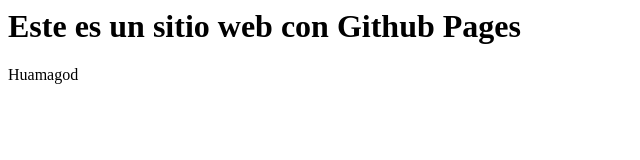
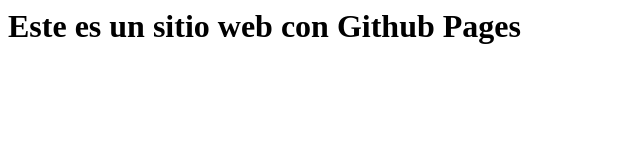
Before and after one commit to neydan-19/neydan-19, a plain HTML site: page index.html in a window 1280 px wide. Shown: the full height of the page, 0-640 px from the left. Drawn offline with Linux system fonts and the light colour scheme.

Commit message:
Update index.html

```diff
--- a/index.html
+++ b/index.html
@@ -1,2 +1 @@
 <h1>Este es un sitio web con Github Pages</h1>
-<p>Huamagod</p>
```
